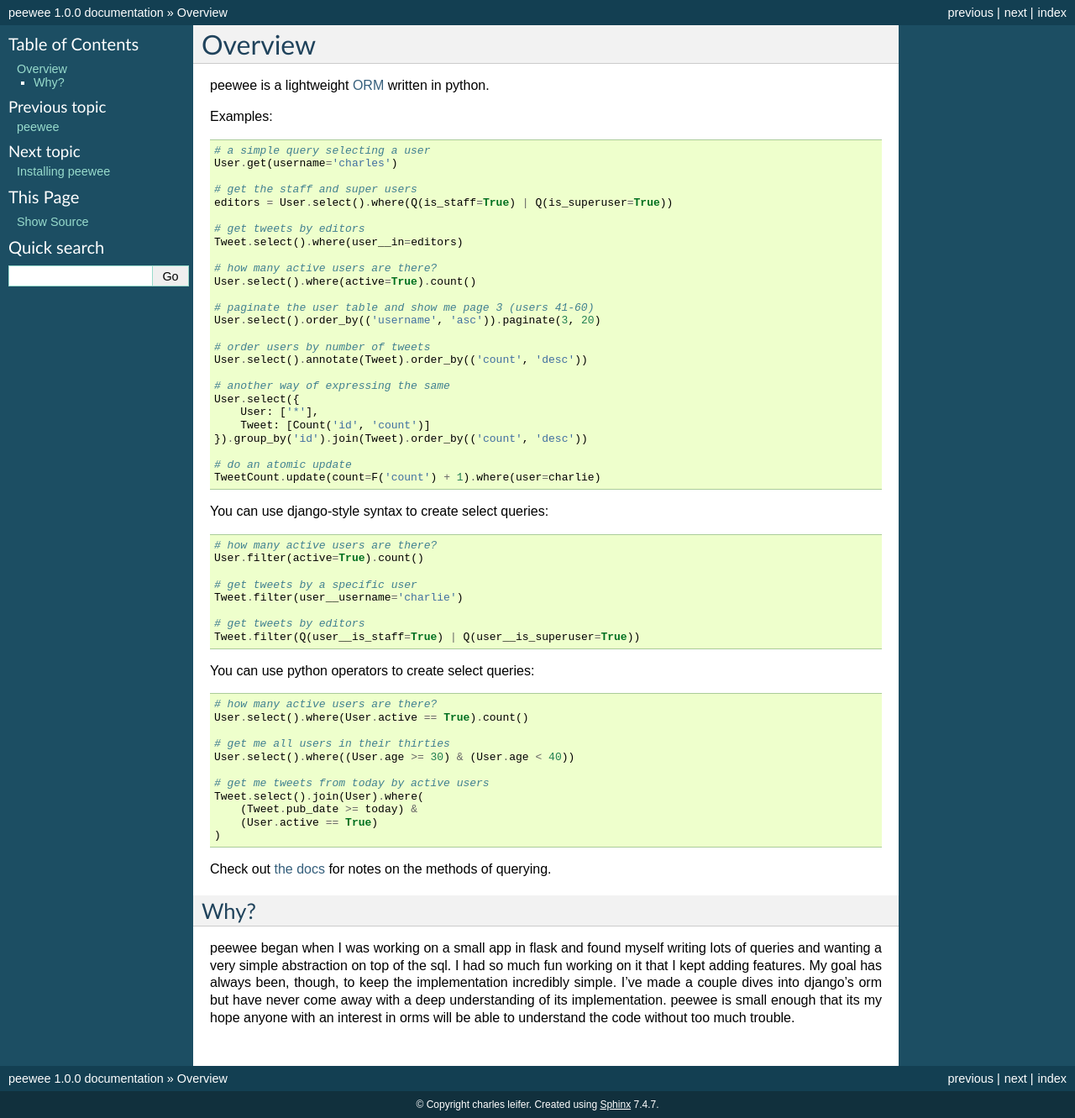
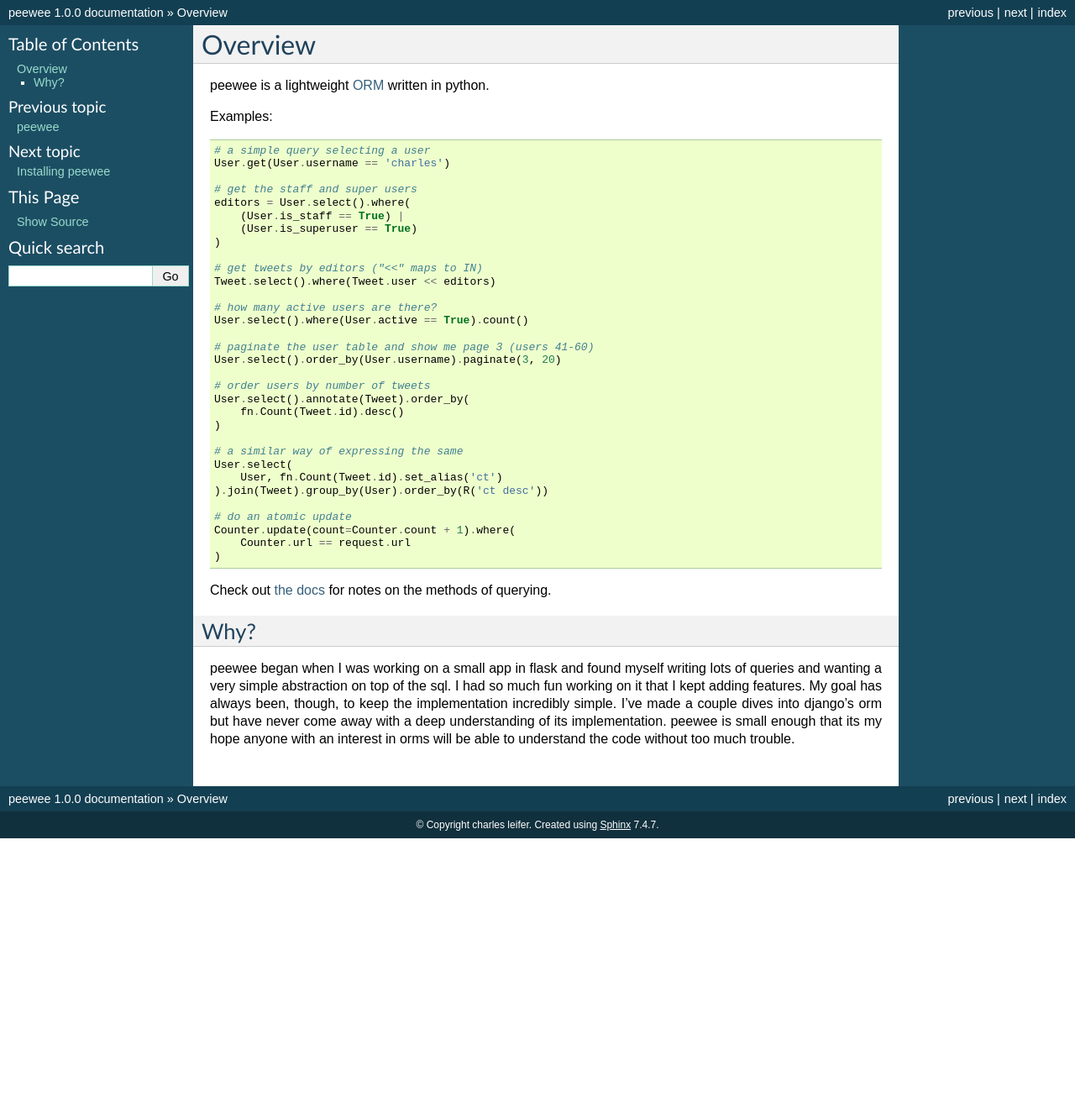
Before and after one commit to coleifer/peewee, a Sphinx documentation site: the page built from docs/peewee/overview.rst, in a window 1280 px wide. Shown: the whole page at 84% size. Built offline with Sphinx 7.4.7, drawn with Linux system fonts in a browser that asks for light colours; after the commit the page ends 998 px from its top, so only the background shows below that.

Commit message:
Updating the overview doc

```diff
--- a/docs/peewee/overview.rst
+++ b/docs/peewee/overview.rst
@@ -11,59 +11,36 @@
 .. code-block:: python
 
     # a simple query selecting a user
-    User.get(username='charles')
+    User.get(User.username == 'charles')
 
     # get the staff and super users
-    editors = User.select().where(Q(is_staff=True) | Q(is_superuser=True))
+    editors = User.select().where(
+        (User.is_staff == True) |
+        (User.is_superuser == True)
+    )
 
-    # get tweets by editors
-    Tweet.select().where(user__in=editors)
-
-    # how many active users are there?
-    User.select().where(active=True).count()
-
-    # paginate the user table and show me page 3 (users 41-60)
-    User.select().order_by(('username', 'asc')).paginate(3, 20)
-
-    # order users by number of tweets
-    User.select().annotate(Tweet).order_by(('count', 'desc'))
-
-    # another way of expressing the same
-    User.select({
-        User: ['*'],
-        Tweet: [Count('id', 'count')]
-    }).group_by('id').join(Tweet).order_by(('count', 'desc'))
-
-    # do an atomic update
-    TweetCount.update(count=F('count') + 1).where(user=charlie)
-
-
-You can use django-style syntax to create select queries:
-
-.. code-block:: python
-
-    # how many active users are there?
-    User.filter(active=True).count()
-
-    # get tweets by a specific user
-    Tweet.filter(user__username='charlie')
-
-    # get tweets by editors
-    Tweet.filter(Q(user__is_staff=True) | Q(user__is_superuser=True))
-
-
-You can use python operators to create select queries::
+    # get tweets by editors ("<<" maps to IN)
+    Tweet.select().where(Tweet.user << editors)
 
     # how many active users are there?
     User.select().where(User.active == True).count()
 
-    # get me all users in their thirties
-    User.select().where((User.age >= 30) & (User.age < 40))
+    # paginate the user table and show me page 3 (users 41-60)
+    User.select().order_by(User.username).paginate(3, 20)
 
-    # get me tweets from today by active users
-    Tweet.select().join(User).where(
-        (Tweet.pub_date >= today) &
-        (User.active == True)
+    # order users by number of tweets
+    User.select().annotate(Tweet).order_by(
+        fn.Count(Tweet.id).desc()
+    )
+
+    # a similar way of expressing the same
+    User.select(
+        User, fn.Count(Tweet.id).set_alias('ct')
+    ).join(Tweet).group_by(User).order_by(R('ct desc'))
+
+    # do an atomic update
+    Counter.update(count=Counter.count + 1).where(
+        Counter.url == request.url
     )
 
 
```
